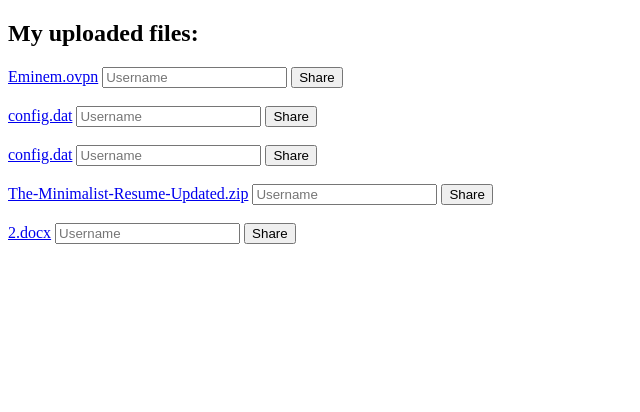
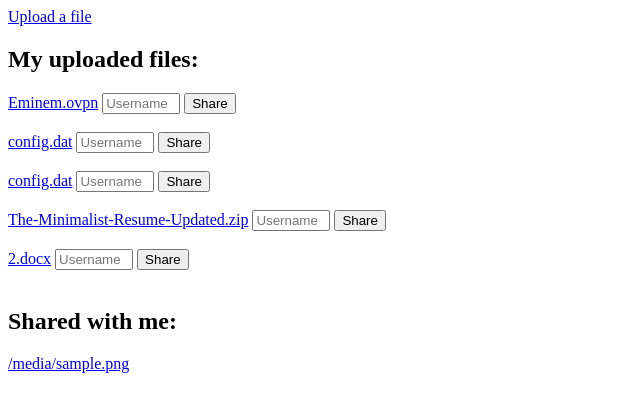
Before and after one commit to Elmar2001/FileShareProject, a Django app: template share/templates/share/files.html in a window 1280 px wide. Shown: the top 412 px of the page, without its empty margins (0-640 px from the left). Run offline with Django 3.2, Linux system fonts and the light colour scheme; data comes from the database, SQL or seed files in the repository; both versions use the stored data as it was after the commit; the template is opened without the code that fills it: values that come from a table or form of the project are taken from there, most other values are stand-ins (such as "Sample title", 1, 10 or a date in 2020).

Commit message:
added file sharing with username

```diff
--- a/share/templates/share/files.html
+++ b/share/templates/share/files.html
@@ -6,19 +6,26 @@
 
 </head>
 <body>
+<a href="{% url 'upload' %}">Upload a file</a>
 {% if files %}
     <h2>My uploaded files:</h2>
     {% for file in files %}
         <form action="{% url 'index'%}share/{{ file.file_name }}/" method="post">
         {% csrf_token %}
         <a href="{{ file.file.url }}">{{file.file_name}}</a>
-        <input type="text" placeholder="Username" name="username" required>
+        <input style="width:70px;" type="text" placeholder="Username" name="username" required>
         <input type="submit" value="Share">
         </form>
         <br>
     {% endfor %}
-{% else %}
-    No files yet
+
+{% endif %}
+
+{% if shared_with_me %}
+<h2>Shared with me:</h2>
+    {% for file in shared_with_me %}
+        <a href="{{ file.file.url }}">{{file.file_name}}</a><br>
+    {% endfor %}
 {% endif %}
 
 
--- a/share/templates/share/upload.html
+++ b/share/templates/share/upload.html
@@ -10,7 +10,7 @@
     {{ form }}
       <input type="text" placeholder="Description" name="description" required>
 
-    <input type="submit" value="Submit">
+    <input type="submit" value="Upload">
 </form>
 </body>
 </html>
```
Also changed, not shown: share/views.py (+8 -4 lines), db.sqlite3.
